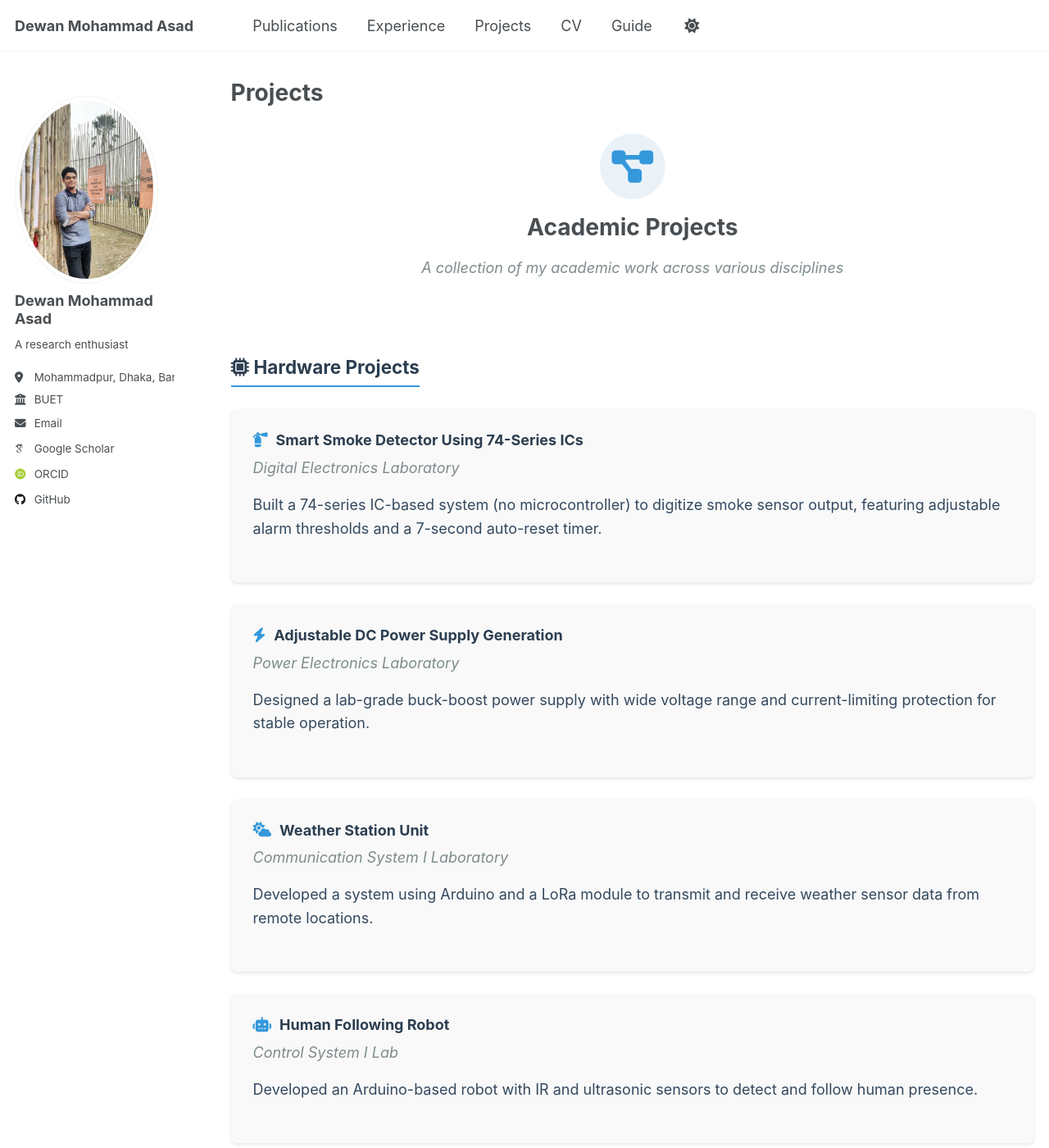
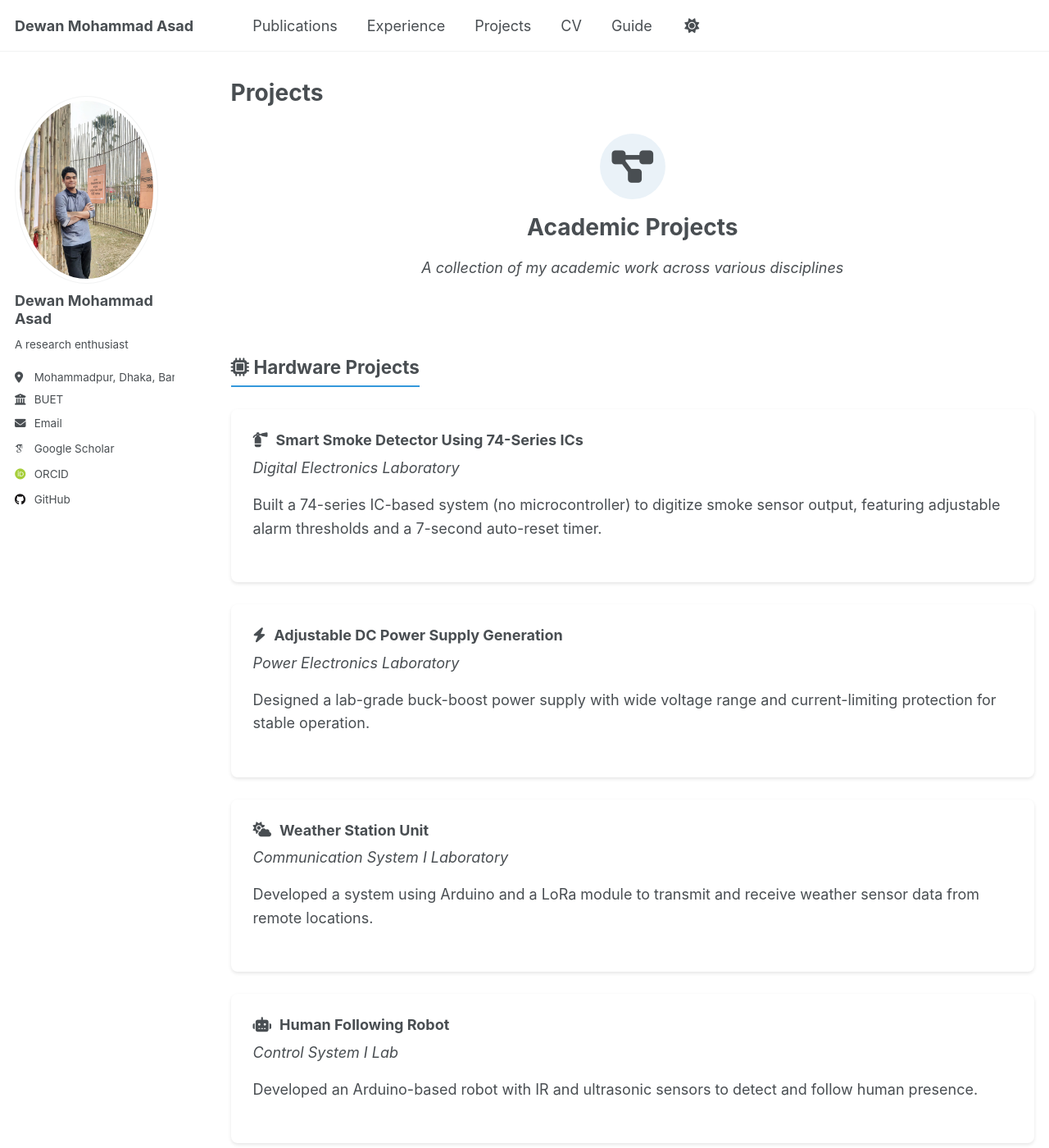
Before and after one commit to dewan-mohammad-asad-d1a/dewan-mohammad-asad-d1a.github.io, a Jekyll site: the page built from _pages/projects.html, in a window 1280 px wide and 1400 px high. Shown: the whole window at 82% size. Built offline with Jekyll 4.4.1, drawn with Linux system fonts in a browser that asks for light colours; nearby versions of some CDN libraries; some web fonts are replaced; a script that is not in the unit is left out.

Commit message:
Update projects.html

```diff
--- a/_pages/projects.html
+++ b/_pages/projects.html
@@ -14,7 +14,7 @@ author_profile: true
     }
 
     .project-category h2 {
-        color: #2c3e50;
+/*         color: #2c3e50; */
         padding-bottom: 0.5rem;
         margin-bottom: 1.5rem;
         border-bottom: 2px solid #3498db;
@@ -22,7 +22,7 @@ author_profile: true
     }
 
     .project-item {
-        background: #f9f9f9;
+/*         background: #f9f9f9; */
         border-radius: 8px;
         padding: 1.5rem;
         margin-bottom: 1.5rem;
@@ -36,7 +36,7 @@ author_profile: true
     }
 
     .project-title {
-        color: #2c3e50;
+/*         color: #2c3e50; */
         margin-top: 0;
         display: flex;
         align-items: center;
@@ -44,17 +44,17 @@ author_profile: true
 
     .project-title i {
         margin-right: 10px;
-        color: #3498db;
+/*         color: #3498db; */
     }
 
     .project-meta {
-        color: #7f8c8d;
+/*         color: #7f8c8d; */
         font-style: italic;
         margin-bottom: 0.75rem;
     }
 
     .project-description {
-        color: #34495e;
+/*         color: #34495e; */
         line-height: 1.6;
     }
 
@@ -66,7 +66,7 @@ author_profile: true
 
     .category-icon {
         font-size: 2.5rem;
-        color: #3498db;
+/*         color: #3498db; */
         background: #eaf2f8;
         padding: 1rem;
         border-radius: 50%;
```
